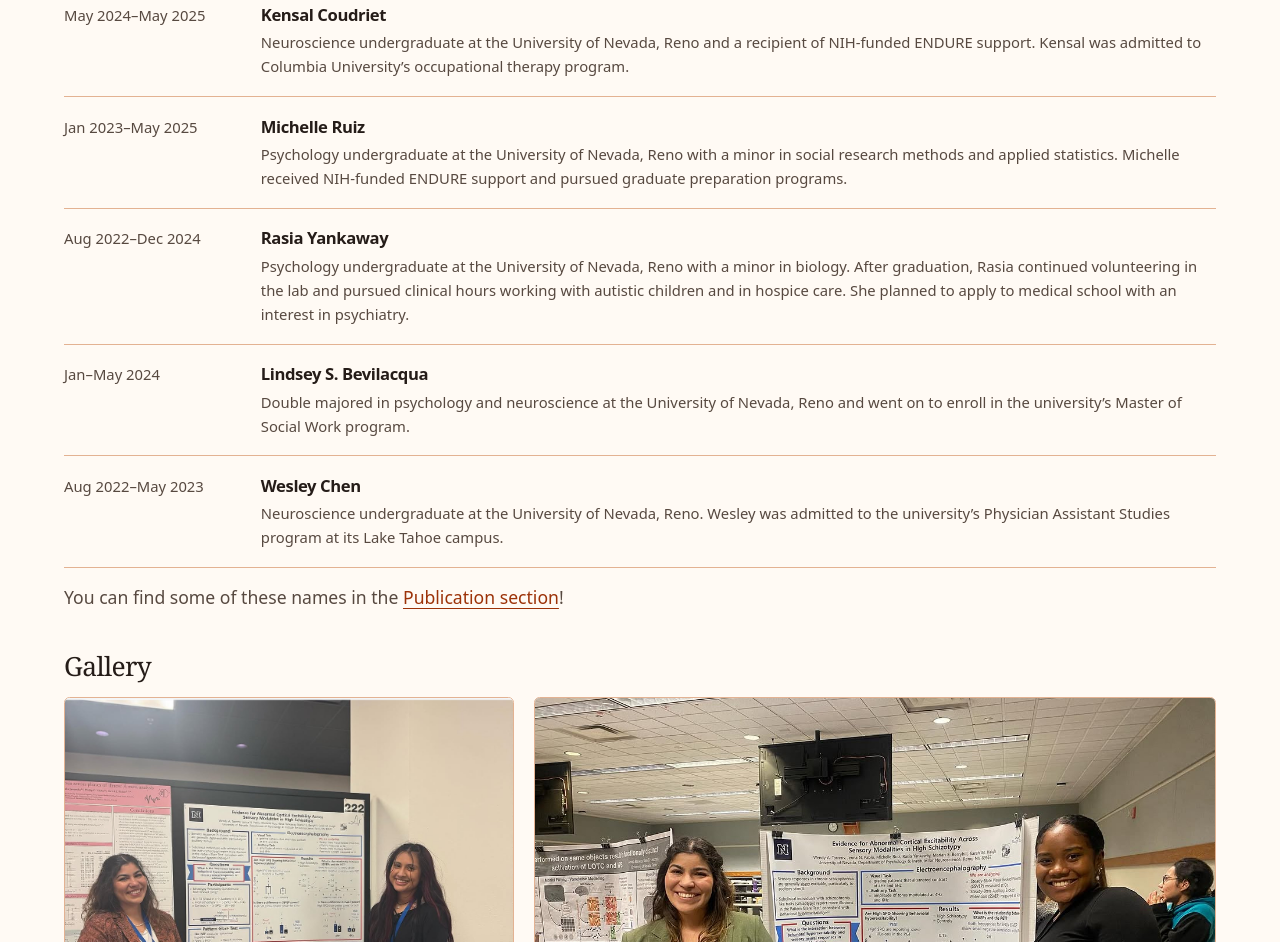
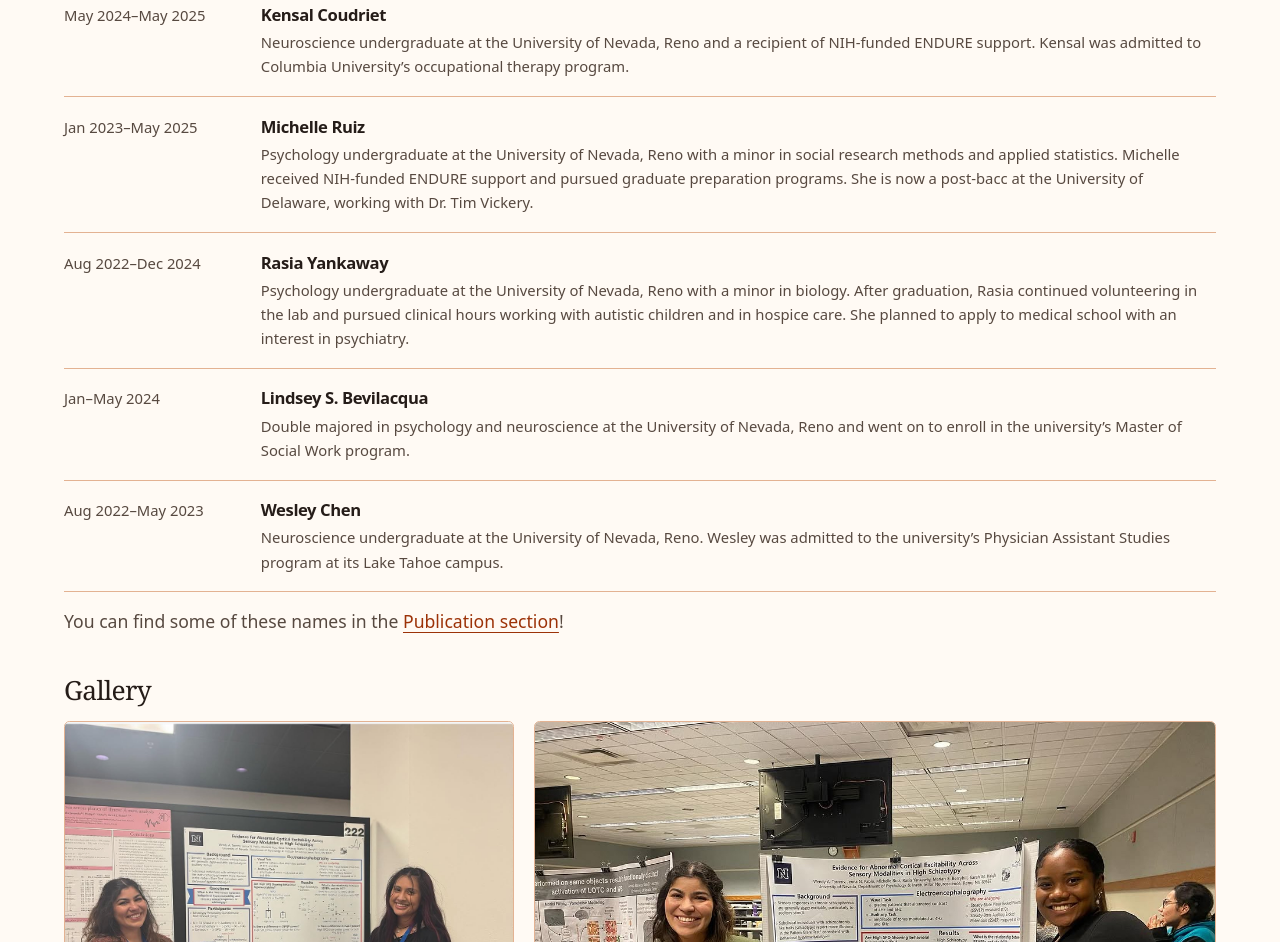
Before and after one commit to WendyNeuro/wendyneuro.github.io, a plain HTML site: page index.html in a window 1280 px wide. Shown: the part 5961-6903 px from the top of the page. Drawn offline with Linux system fonts and the light colour scheme.

Commit message:
Update Michelle Ruiz’s mentorship bio

```diff
--- a/index.html
+++ b/index.html
@@ -388,7 +388,7 @@
           <span class="mentorship-dates"><time datetime="2023-01">Jan 2023</time>–<time datetime="2025-05">May 2025</time></span>
           <div>
             <h3>Michelle Ruiz</h3>
-            <p>Psychology undergraduate at the University of Nevada, Reno with a minor in social research methods and applied statistics. Michelle received NIH-funded ENDURE support and pursued graduate preparation programs.</p>
+            <p>Psychology undergraduate at the University of Nevada, Reno with a minor in social research methods and applied statistics. Michelle received NIH-funded ENDURE support and pursued graduate preparation programs. She is now a post-bacc at the University of Delaware, working with Dr. Tim Vickery.</p>
           </div>
         </li>
         <li class="pub">
```
